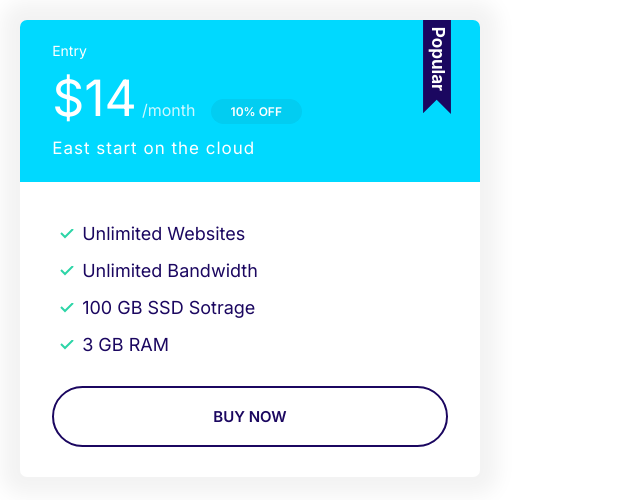
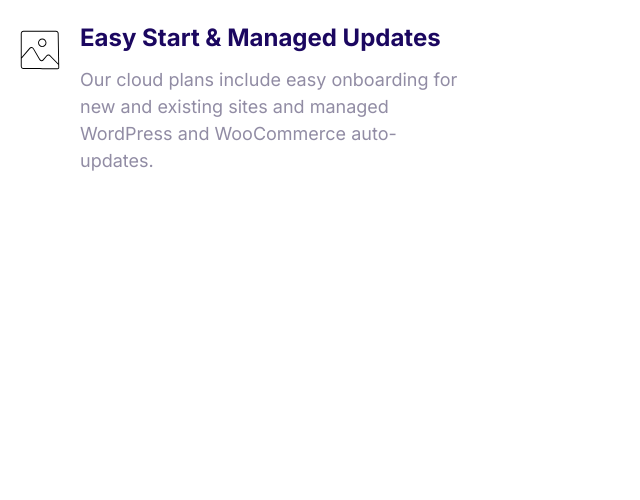
Before and after one commit to Rafiul-Islam/Moshify, a plain HTML site: page index.html in a window 1280 px wide. Shown: the whole page, without its empty margins (0-640 px from the left). Drawn offline with Linux system fonts and the light colour scheme.

Commit message:
Build media object component.

```diff
--- a/css/styles.css
+++ b/css/styles.css
@@ -365,3 +365,22 @@ a {
   }
 }
 /* end: plans */
+
+/* start: media */
+.media {
+  display: flex;
+  align-items: flex-start;
+}
+
+.media__image {
+  margin-top: 1rem;
+}
+
+.media__title {
+  margin-top: 0;
+}
+
+.media__body {
+  margin: 0 2rem;
+}
+/* end: media */
--- a/index.html
+++ b/index.html
@@ -10,24 +10,18 @@
   </head>
   <body>
     <div style="max-width: 500px; padding: 2rem">
-      <div class="plan plan--popular">
-        <div class="card card--secondary">
-          <header class="card__header">
-            <h3 class="plan__name">Entry</h3>
-            <span class="plan__price">$14</span>
-            <span class="plan__billing-cycle">/month</span>
-            <span class="badge badge--secondary badge--small">10% OFF</span>
-            <span class="plan__description">East start on the cloud</span>
-          </header>
-          <div class="card__body">
-            <ul class="list list--tick">
-              <li class="list__item">Unlimited Websites</li>
-              <li class="list__item">Unlimited Bandwidth</li>
-              <li class="list__item">100 GB SSD Sotrage</li>
-              <li class="list__item">3 GB RAM</li>
-            </ul>
-            <button class="btn btn--outline btn--block">Buy Now</button>
-          </div>
+      <div class="media">
+        <div class="media__image">
+          <svg class="icon icon--primary">
+            <use xlink:href="images/sprite.svg#snap"></use>
+          </svg>
+        </div>
+        <div class="media__body">
+          <h3 class="media__title">Easy Start & Managed Updates</h3>
+          <p>
+            Our cloud plans include easy onboarding for new and existing sites
+            and managed WordPress and WooCommerce auto-updates.
+          </p>
         </div>
       </div>
     </div>
```
Also changed, not shown: components/media-object.html (added, +17 -0 lines).
